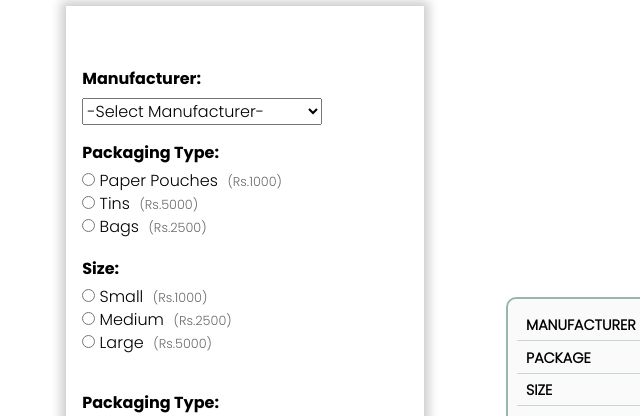
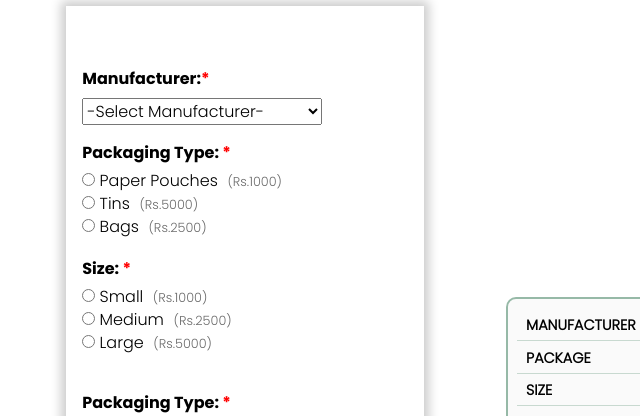
Before and after one commit to CB008222/TeaHouse, a plain HTML site: page buynow.html in a window 1280 px wide. Shown: the part 222-638 px from the top of the page, 104-744 px from the left. Drawn offline with Linux system fonts and the light colour scheme.

Commit message:
Update style.css

```diff
--- a/styles/style.css
+++ b/styles/style.css
@@ -949,9 +949,14 @@ body {
   margin-top: 1em;
 }
 
-.label_style {
+.label_style, .label_style2 {
   font-size: 1em;
   font-family: customFont;
+}
+
+.label_style:after {
+  content: "*";
+  color:red;
 }
 
 .man_drop_container, .radio_group_container {
```
